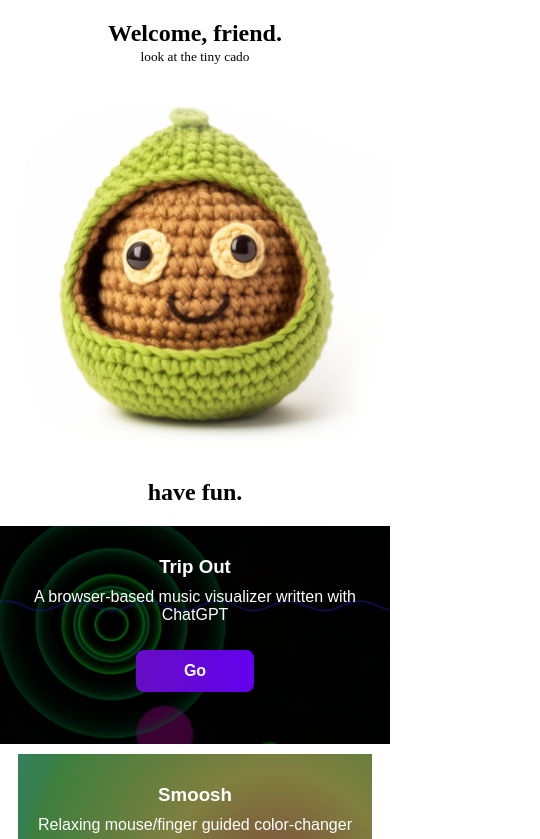
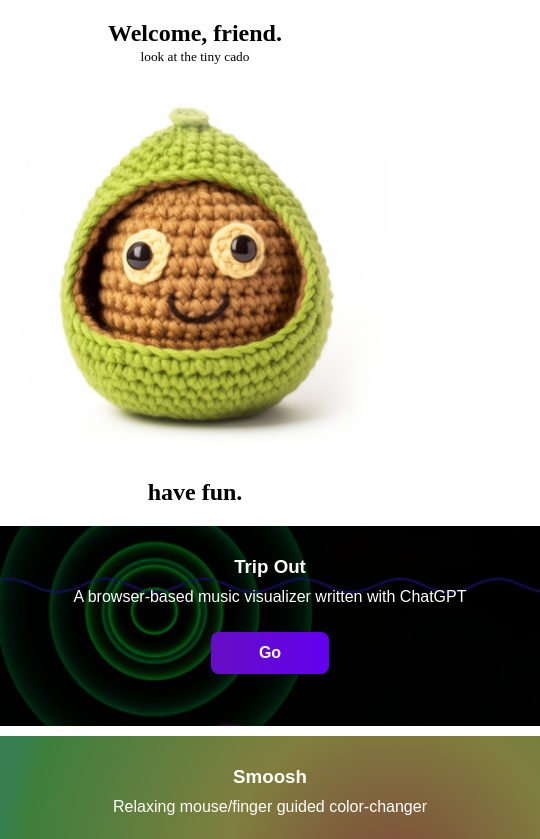
Before and after one commit to avizuber/tinycado, a plain HTML site: page index.html in a window 390 px wide. Shown: the top 839 px of the page, 540 px wide, since content can reach past the window. Drawn offline with Linux system fonts and the light colour scheme.

Commit message:
more beautifully responsive cards

```diff
--- a/styles.css
+++ b/styles.css
@@ -80,4 +80,10 @@ p {
     flex-direction: column;
     align-items: center;
   }
+
+  .card {
+    width: 100%;
+    min-width: 500px;
+    max-width: 600px;
+  }
 }
```
